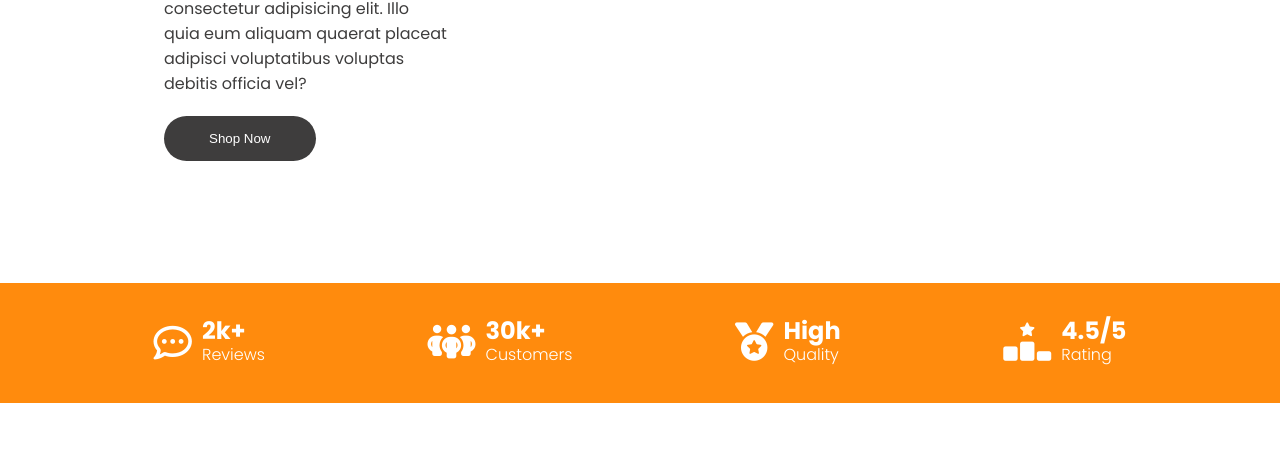
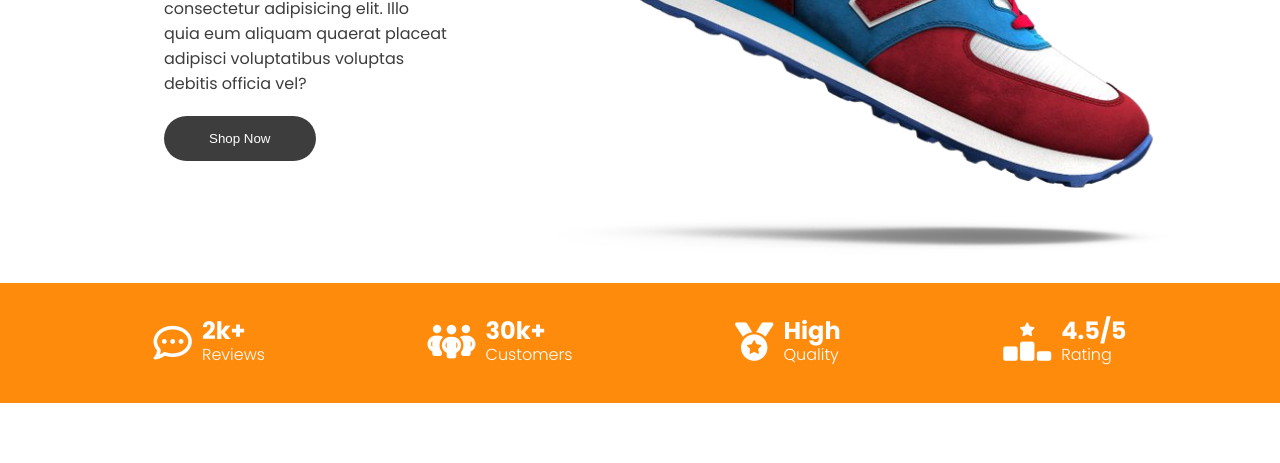
Before and after one commit to Abhaybahuguna0000/Abhay_Task-11-Css-mini-Project, a plain HTML site: page index.html in a window 1280 px wide. Shown: the part 337-800 px from the top of the page. Drawn offline with Linux system fonts and the light colour scheme.

Commit message:
Update index.html

```diff
--- a/index.html
+++ b/index.html
@@ -44,7 +44,7 @@
 
             </div>
             <div class="right">
-                <img src="image folder/Shoe img.png" alt="Shoe">
+                <img src="Shoe img.png" alt="Shoe">
             </div>
         </section>
     </main>
```
